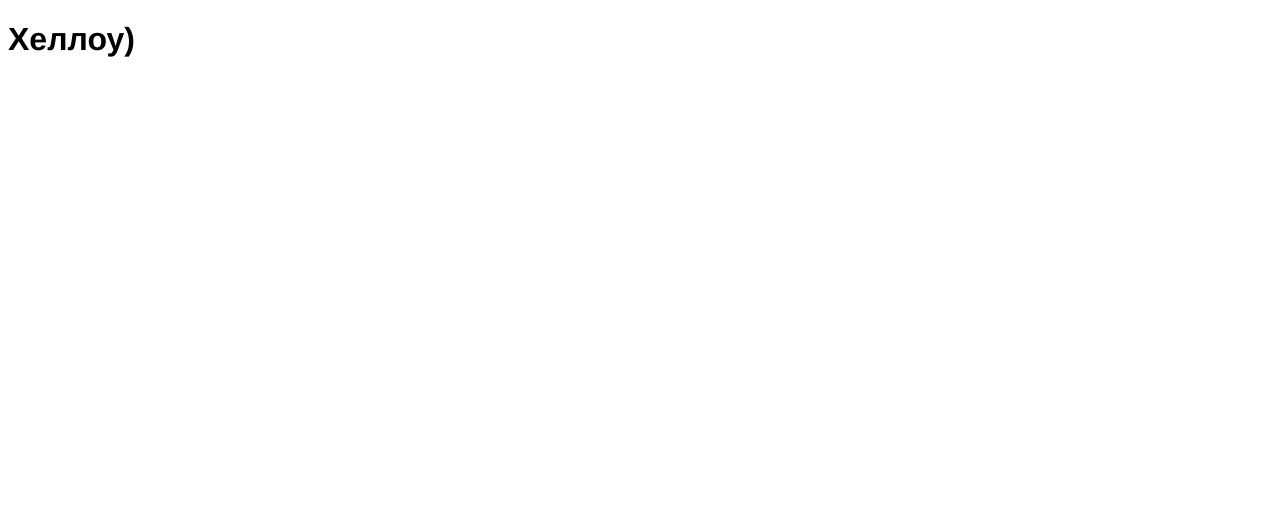
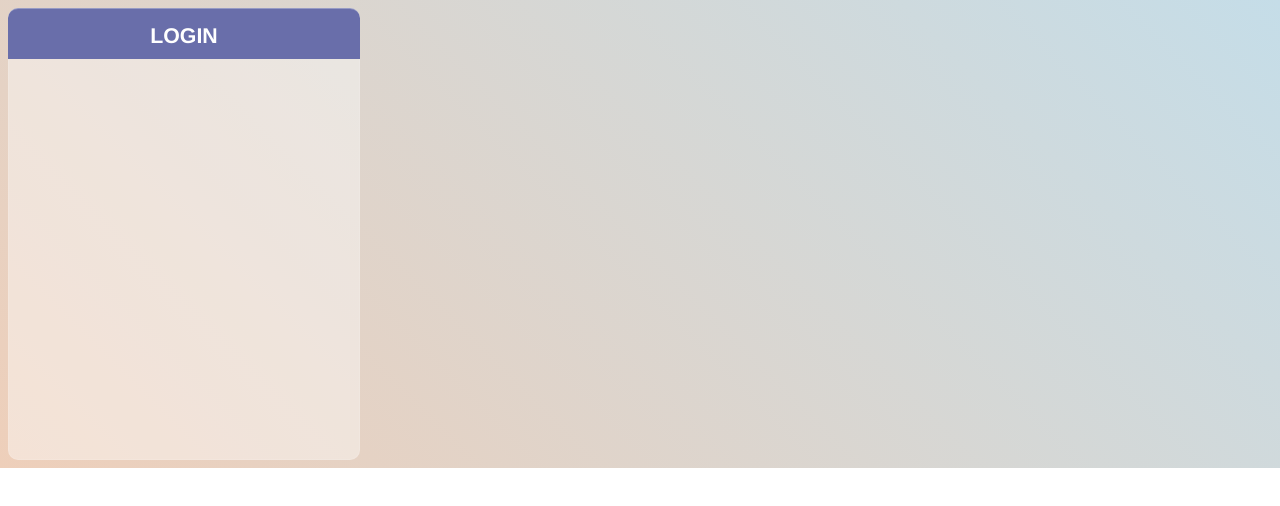
Before and after one commit to kolosov-crtweb/crtUiKit, a website: page src/index.pug in a window 1280 px wide. Drawn offline with nearby package versions, Linux system fonts and the light colour scheme; files that its build step writes are made by us from their sources.

Commit message:
create card

```diff
--- a/gulpfile.js
+++ b/gulpfile.js
@@ -18,6 +18,11 @@ gulp.task('sass:watch', function () {
     gulp.watch('./sass/**/*.scss', ['sass']);
 });
 
+gulp.task('pug:watch', function () {
+    gulp.watch('./sass/**/*.pug', ['pug']);
+});
+
+
 gulp.task('pug', ['sync', 'sass'], function buildHTML() {
     return gulp.src('src/*.pug')
         .pipe(pug({
@@ -25,4 +30,4 @@ gulp.task('pug', ['sync', 'sass'], function buildHTML() {
         }))
         .pipe(gulp.dest('dist'));
 });
-gulp.task('default', ['sass','pug']);
+gulp.task('default', ['sass', 'pug']);
--- a/src/index.pug
+++ b/src/index.pug
@@ -7,4 +7,6 @@ html
     meta(name='viewport', content="initial-scale=1.0, width=device-width")
     title gulp
     body
-        h1 Хеллоу)
+        div(class='card')
+            div(class='card__header') LOGIN
+            div(class='card__auth')
--- a/src/index.scss
+++ b/src/index.scss
@@ -1,7 +1,46 @@
-$font-stack:    Helvetica, sans-serif;
+$font-stack: Helvetica,
+sans-serif;
 $primary-color: #000000;
+$background-color: #ffffff;
+$border-color: rgba($color: $background-color, $alpha: 0.1);
+$border-radius: 10px;
+body {
+    font: 100% $font-stack;
+    color: $primary-color;
+    background: linear-gradient(45deg, #EECFBA, #C5DDE8) no-repeat;
+}
 
-body {
-  font: 100% $font-stack;
-  color: $primary-color;
+.card {
+    width: 350px;
+    height: 100%;
+    background-color: rgba($color: $background-color, $alpha: 0.4);
+    border: 1px solid $border-color;
+    border-radius: $border-radius;
+    display: flex;
+    flex-direction: column;
 }
+
+@mixin headerColor($color) {
+    background: $color;
+}
+
+.card__header {
+    color: $background-color;
+    font-size: 16Pt;
+    text-align: center;
+    vertical-align: middle;
+    font-weight: bold;
+    @include headerColor(#696EAA);
+    border-top: 1px solid rgba($color: $background-color, $alpha: 0.3);
+    border-top-left-radius: $border-radius;
+    border-top-right-radius: $border-radius;
+    height: 50px;
+    line-height: 55px;
+    margin-top: -1px;
+    margin-left: -1px;
+    margin-right: -1px;
+}
+
+.card__auth {
+    height: 400px;
+}
```
Also changed, not shown: dist/index.css, dist/index.html.
